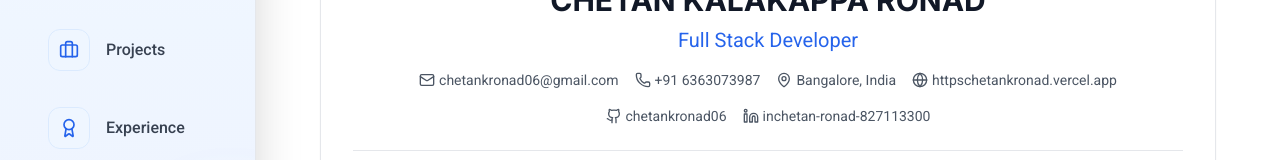
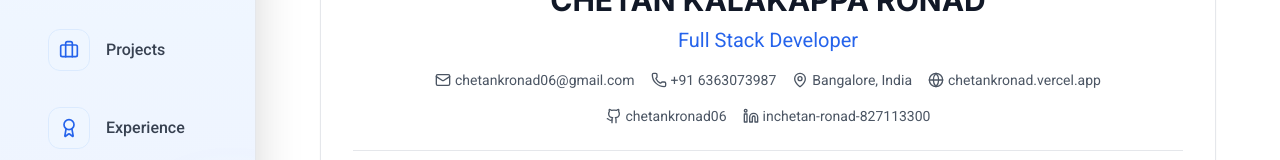
Before and after one commit to chetankronad06/My-portfolio, a Next.js app: page /resume in a window 1280 px wide. Shown: the part 379-539 px from the top of the page. Built offline with nearby package versions, Linux system fonts and the light colour scheme.

Commit message:
live url updated

```diff
--- a/app/resume/page.tsx
+++ b/app/resume/page.tsx
@@ -81,7 +81,7 @@ export default function ResumePage() {
                     </div>
                     <div className="flex items-center gap-1">
                       <Globe className="h-4 w-4" />
-                      httpschetankronad.vercel.app
+                      chetankronad.vercel.app
                     </div>
                   </div>
                   <div className="flex justify-center gap-4 mt-4">
```
